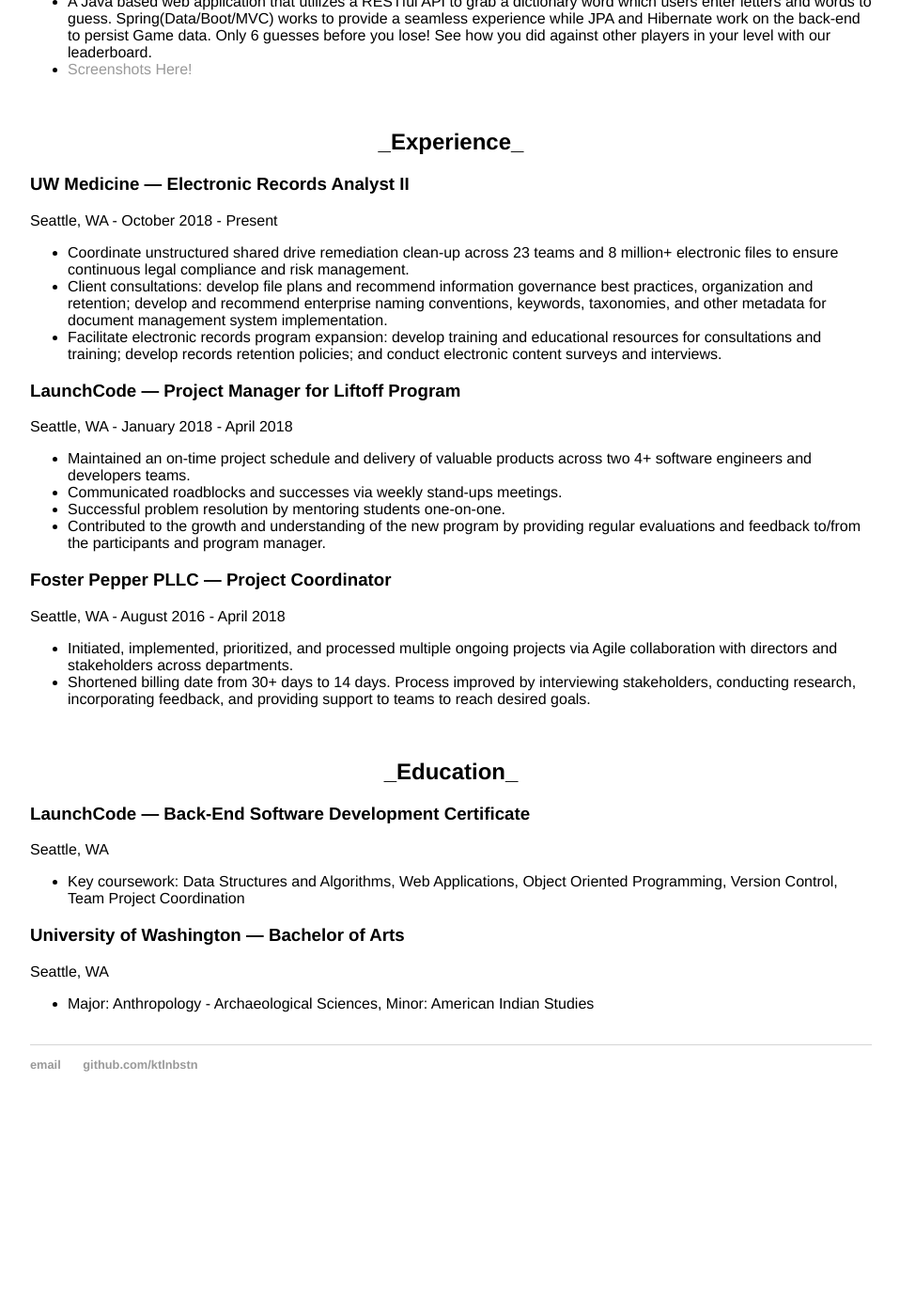
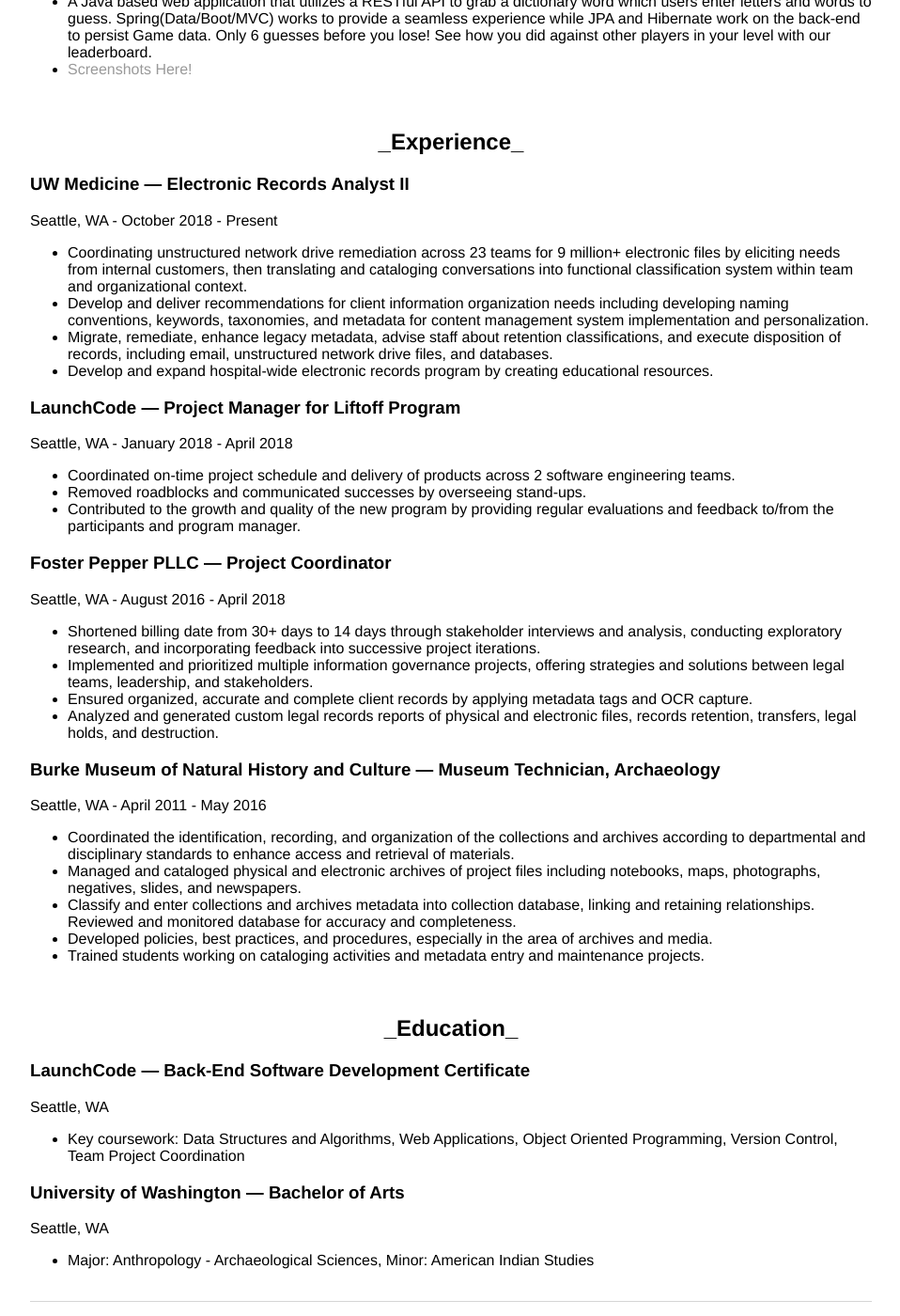
Before and after one commit to ktlnbstn/ktlnbstn.github.io, a Jekyll site: the page built from cv/index.html, in a window 1280 px wide and 1400 px high, scrolled down 1349 px. Shown: the whole window at 94% size, without its empty margins (160-1118 px from the left). Built offline with Jekyll 4.4.1, drawn with Linux system fonts in a browser that asks for light colours; before the commit the page ends 2549 px from its top, so only the background shows below that.

Commit message:
add burke experience

```diff
--- a/cv/index.html
+++ b/cv/index.html
@@ -80,34 +80,50 @@
 <h3>UW Medicine — Electronic Records Analyst II</h3>
 Seattle, WA - October 2018 - Present
 <ul>
-<li>Coordinate unstructured shared drive remediation clean-up across 23 teams and 8 million+ electronic files to ensure
-	continuous legal compliance and risk management.</li>
-<li>Client consultations: develop file plans and recommend information governance best practices, organization and retention;
-	develop and recommend enterprise naming conventions, keywords, taxonomies, and other metadata for document management
-	system implementation.</li>
-<li>Facilitate electronic records program expansion: develop training and educational resources for consultations and training;
-	develop records retention policies; and conduct electronic content surveys and interviews. </li>
+	<li>Coordinating unstructured network drive remediation across 23 teams for 9 million+ electronic files by eliciting
+		needs from internal customers, then translating and cataloging conversations into functional classification
+		system within team and organizational context.</li>
+	<li>Develop and deliver recommendations for client information organization needs including developing naming conventions,
+		keywords, taxonomies, and metadata for content management system implementation and personalization.</li>
+	<li>Migrate, remediate, enhance legacy metadata, advise staff about retention classifications, and execute disposition of
+		records, including email, unstructured network drive files, and databases.</li>
+	<li>Develop and expand hospital-wide electronic records program by creating educational resources.</li>
 </ul>
 
 <h3>LaunchCode — Project Manager for Liftoff<tech> Program</h3>
 Seattle, WA - January 2018 - April 2018
 <ul>
-<li>Maintained an on-time project schedule and delivery of valuable products across two 4+ software engineers and developers
-	teams.</li>
-<li>Communicated roadblocks and successes via weekly stand-ups meetings.</li>
-<li>Successful problem resolution by mentoring students one-on-one.</li>
-<li>Contributed to the growth and understanding of the new program by providing regular evaluations and feedback to/from the
-	participants and program manager.</li>
+<li>Coordinated on-time project schedule and delivery of products across 2 software engineering teams.</li>
+<li>Removed roadblocks and communicated successes by overseeing stand-ups.</li>
+<li>Contributed to the growth and quality of the new program by providing regular evaluations and feedback to/from
+	the participants and program manager.</li>
 </ul>
 
 <h3>Foster Pepper PLLC — Project Coordinator</h3>
 Seattle, WA - August 2016 - April 2018
 <ul>
-<li>Initiated, implemented, prioritized, and processed multiple ongoing projects via Agile collaboration with directors and
-	stakeholders across departments.</li>
-<li>Shortened billing date from 30+ days to 14 days. Process improved by interviewing stakeholders, conducting research,
-	incorporating feedback, and providing support to teams to reach desired goals.</li>
+<li>Shortened billing date from 30+ days to 14 days through stakeholder interviews and analysis, conducting exploratory
+	research, and incorporating feedback into successive project iterations.</li>
+<li>Implemented and prioritized multiple information governance projects, offering strategies and solutions between legal
+	teams, leadership, and stakeholders.</li>
+<li>Ensured organized, accurate and complete client records by applying metadata tags and OCR capture.</li>
+<li>Analyzed and generated custom legal records reports of physical and electronic files, records retention, transfers,
+	legal holds, and destruction.</li>
+</ul>
+
+<h3>Burke Museum of Natural History and Culture — Museum Technician, Archaeology</h3>
+Seattle, WA - April 2011 - May 2016
+<ul>
+<li>Coordinated the identification, recording, and organization of the collections and archives according to departmental
+	and disciplinary standards to enhance access and retrieval of materials.</li>
+<li>Managed and cataloged physical and electronic archives of project files including notebooks, maps, photographs,
+	negatives, slides, and newspapers.</li>
+<li>Classify and enter collections and archives metadata into collection database, linking and retaining relationships.
+	Reviewed and monitored database for accuracy and completeness.</li>
+<li>Developed policies, best practices, and procedures, especially in the area of archives and media.</li>
+<li>Trained students working on cataloging activities and metadata entry and maintenance projects.</li>
 </ul></br>
+
 
 	<center><h2>_Education_</h2></center>
 
```
